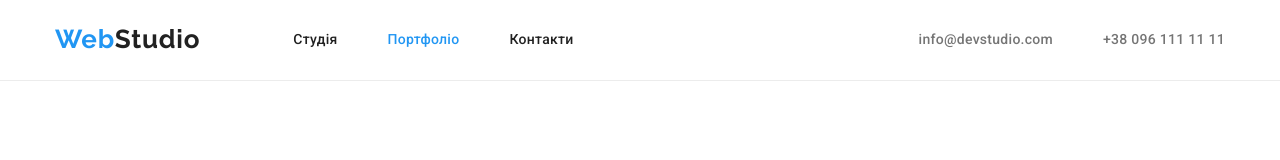
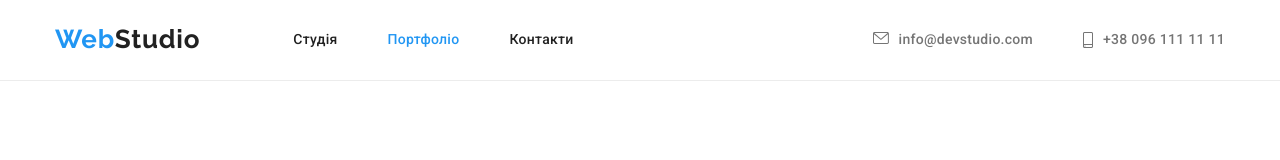
Before and after one commit to 001elijah/goit-markup-hw-04, a plain HTML site: page portfolio.html in a window 1280 px wide. Shown: the top 160 px of the page. Drawn offline with nearby package versions, Linux system fonts and the light colour scheme.

Commit message:
update portfolio.html

```diff
--- a/portfolio.html
+++ b/portfolio.html
@@ -33,8 +33,24 @@
                 </nav>
                 <!-- Contacts List -->
                 <ul class="list contact-nav contact-flex">
-                    <li><a href="mailto:info@devstudio.com">info@devstudio.com</a></li>
-                    <li><a href="tel:+380961111111">+38 096 111 11 11</a></li>
+                    <li>
+                        <a href="mailto:info@devstudio.com">
+                            <svg class="icon-envelope">
+                                <use href="./images/icons.svg#icon-envelope">
+                                </use>
+                            </svg>
+                            info@devstudio.com
+                        </a>
+                    </li>
+                    <li>
+                        <a href="tel:+380961111111">
+                            <svg class="icon-smartphone">
+                                <use href="./images/icons.svg#icon-smartphone">
+                                </use>
+                            </svg>
+                            +38 096 111 11 11
+                        </a>
+                    </li>
                 </ul>
             </div>
         </div>
```
